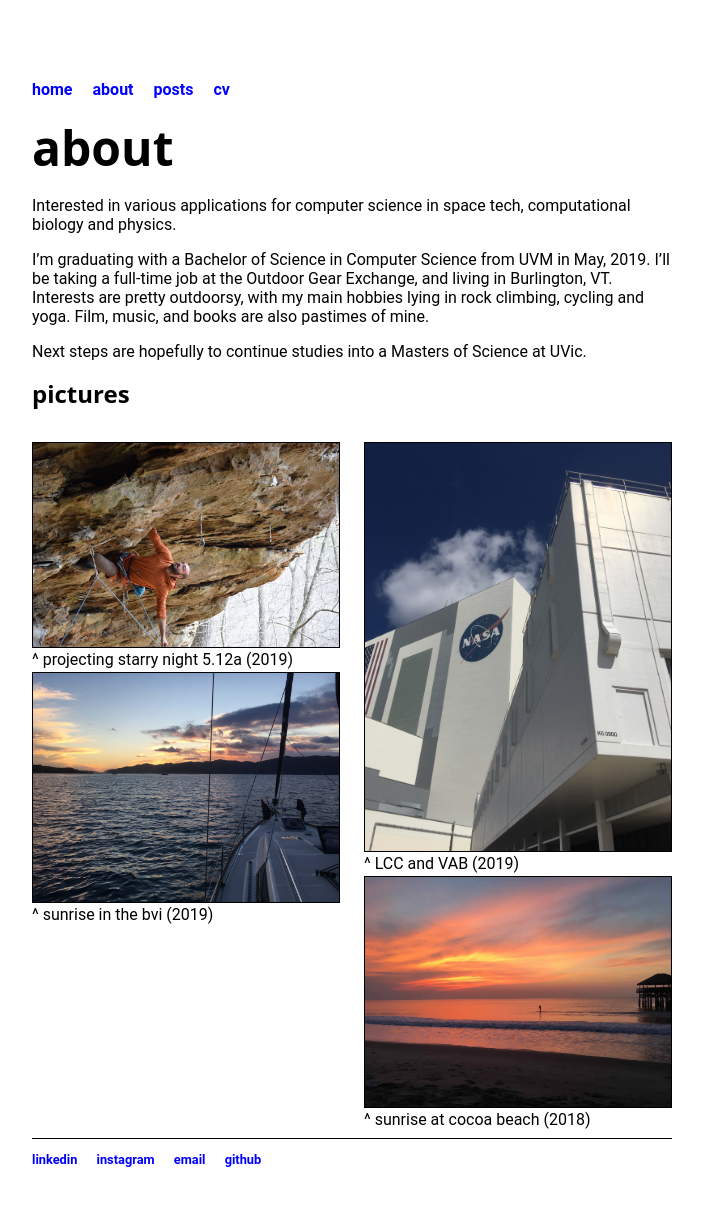
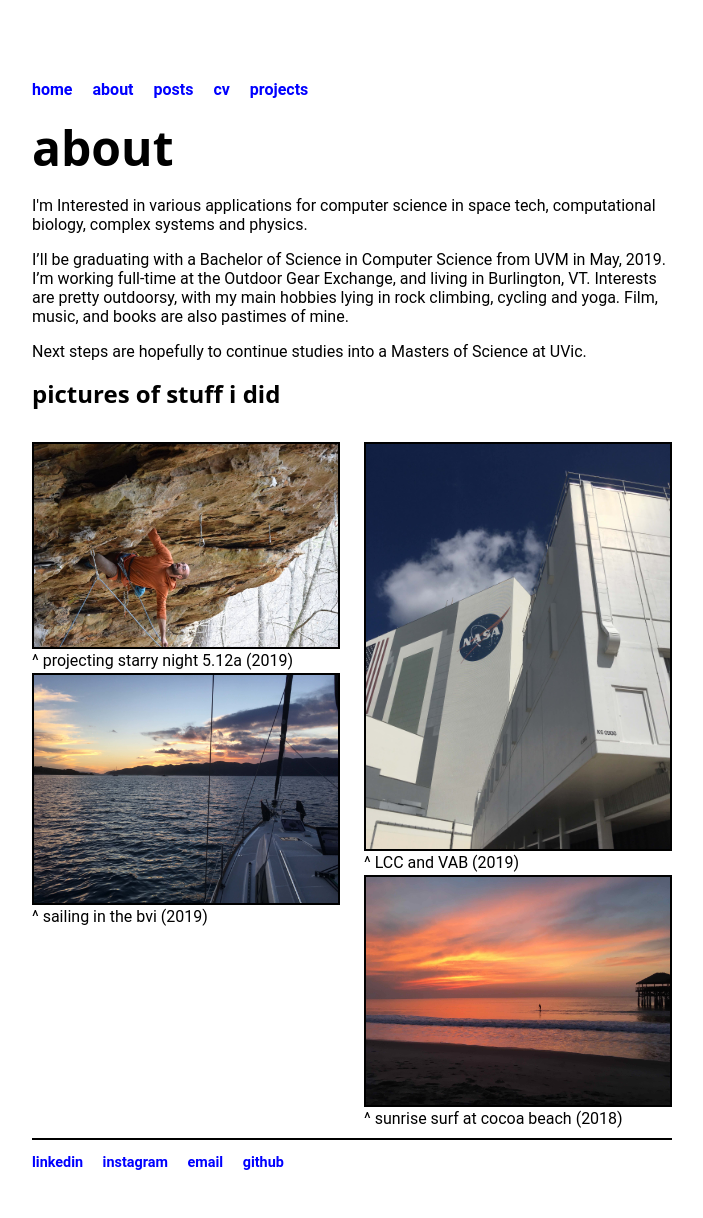
Before and after one commit to jfzieg/jfzieg.github.io, a Jekyll site: the page built from about/about.html, in a window 1280 px wide. Shown: the whole page, without its empty margins (288-991 px from the left). Built offline with Jekyll 4.4.1, drawn with Linux system fonts in a browser that asks for light colours; before the commit the page ends 1179 px from its top, so only the background shows below that.

Commit message:
Added cv content and projects tab.

```diff
--- a/_includes/figure.html
+++ b/_includes/figure.html
@@ -1,4 +1,4 @@
 <figure>
-    <img src={{include.img}} alt="projecting starty night 5.12a">
+    <img src={{include.img}}>
         <figcaption>{{include.cap}}</figcaption>
 </figure>
--- a/_layouts/default.html
+++ b/_layouts/default.html
@@ -12,7 +12,7 @@
 	        	<li><a href="/about/about.html">about</a></li>
                 <li><a href="/posts/index.html">posts</a></li>
         		<li><a href="/cv/cv_5_2019.html">cv</a></li>
-<!--                <li><a href="/projects">projects</a></li>-->
+                <li><a href="/projects/projects.html">projects</a></li>
     		</ul>
 		</nav>
     <div class="container">
--- a/about/about.html
+++ b/about/about.html
@@ -5,19 +5,19 @@
 <h1>about</h1>
 
 <div>
-<p>Interested in various applications for computer science in space tech, computational biology and physics.</p>
+<p>I'm Interested in various applications for computer science in space tech, computational biology, complex systems and physics.</p>
 
-<p>I’m graduating with a Bachelor of Science in Computer Science from UVM in May, 2019. I’ll be taking a full-time job at the Outdoor Gear Exchange, and living in Burlington, VT. Interests are pretty outdoorsy, with my main hobbies lying in rock climbing, cycling and yoga. Film, music, and books are also pastimes of mine.</p>
+<p>I’ll be graduating with a Bachelor of Science in Computer Science from UVM in May, 2019. I’m working full-time at the Outdoor Gear Exchange, and living in Burlington, VT. Interests are pretty outdoorsy, with my main hobbies lying in rock climbing, cycling and yoga. Film, music, and books are also pastimes of mine.</p>
 
-<p>Next steps are hopefully to continue studies into a Masters of Science at UVic.<br><h3>pictures</h3></p>
+<p>Next steps are hopefully to continue studies into a Masters of Science at UVic.<br><h3>pictures of stuff i did</h3></p>
 
 <div class="grid_layout">
     {%include figure.html img="climb.jpg" cap="^ projecting starry night 5.12a (2019)"%}
 
-    {%include figure.html img="sail.jpg" cap="^ sunrise in the bvi (2019)"%}
+    {%include figure.html img="sail.jpg" cap="^ sailing in the bvi (2019)"%}
 
     {%include figure.html img="nasa.jpg" cap="^ LCC and VAB (2019)"%}
 
-    {%include figure.html img="surf_sunrise.jpg" cap="^ sunrise at cocoa beach (2018)"%}
+    {%include figure.html img="surf_sunrise.jpg" cap="^ sunrise surf at cocoa beach (2018)"%}
 </div>
 </div>
--- a/css/main.css
+++ b/css/main.css
@@ -26,16 +26,19 @@
     font-size: 1.5em;
     font-weight: bold;
     padding 0%;
-    margin: 0%;
+    margin-top: 2.5%;
+    margin-bottom: 0%;
 }
 p, li {
     font-family: 'Roboto', sans-serif;
     font-size: 1em;
     padding 0%;
+    margin 0%;
 }
 a {
     text-decoration: none;
     color: blue;
+    margin: 0%;
 }
 a:hover {
     text-decoration: underline;
@@ -54,9 +57,10 @@
     margin-right: 2.5%;
 }
 footer {
-    border-top: 1px solid black;
+    border-top: 2px solid black;
     margin-top: 1%;
-    font-size: .8em;
+    margin-bottom: 5%;
+    font-size: .9em;
     width: 100%;
 }
 /*
@@ -70,7 +74,7 @@
     list-style: none;
 } */
 img {
-    border: 1px solid black;
+    border: 2px solid black;
     width: 100%;
     height: auto;
 }
--- a/index.html
+++ b/index.html
@@ -4,5 +4,5 @@
 ---
 <div class="blurb">
     <h1>work in progress</h1>
-    <p>Mostly an amalgamation of various stuff I've worked on or am interested in. I also thought it was about time to have a website.</p>
+    <p>Mostly an amalgamation of various stuff I've worked on or am interested in. I also thought it was about time to have a website (aka some hacked together html, css and markdown).</p>
 </div><!-- /.blurb -->
```
Also changed, not shown: _includes/about_me.md (deleted, +0 -10 lines), cv/cv_5_2019.html (deleted, +0 -9 lines), projects/projects.md (added, +9 -0 lines).
